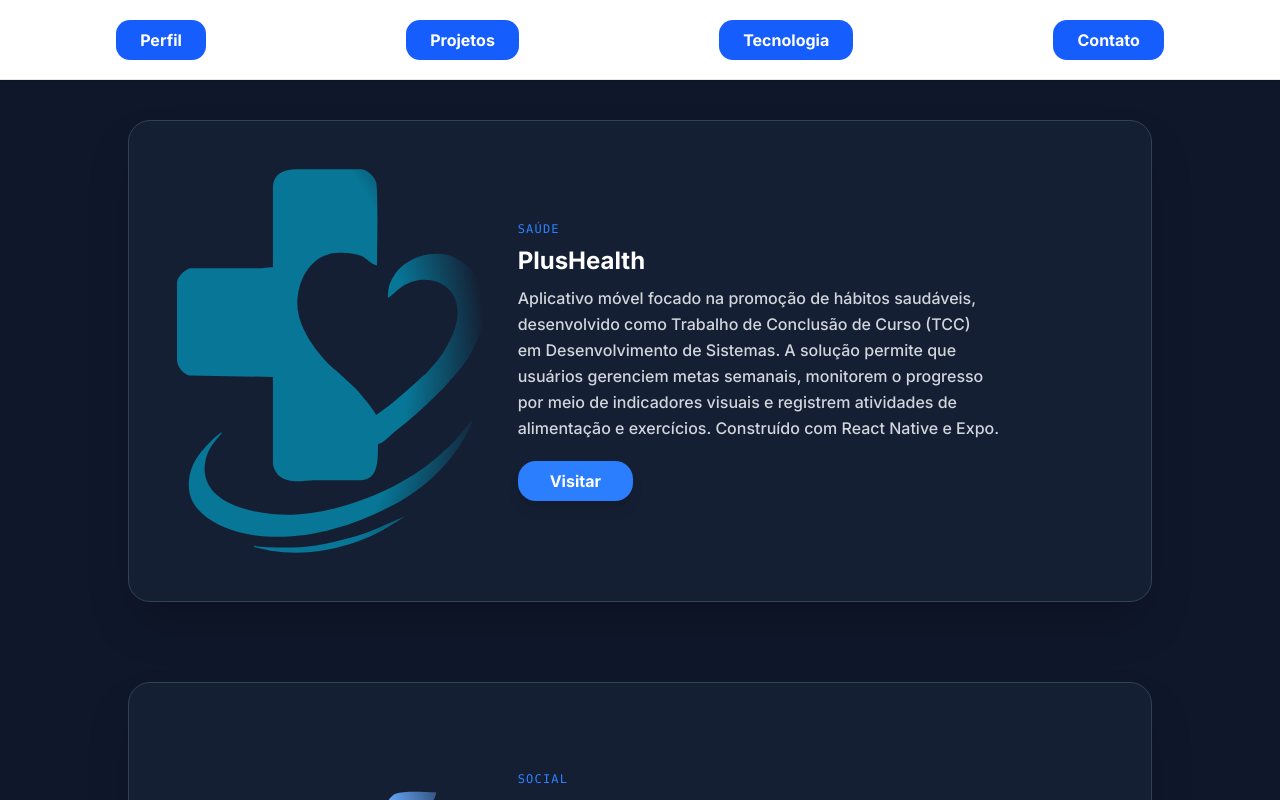
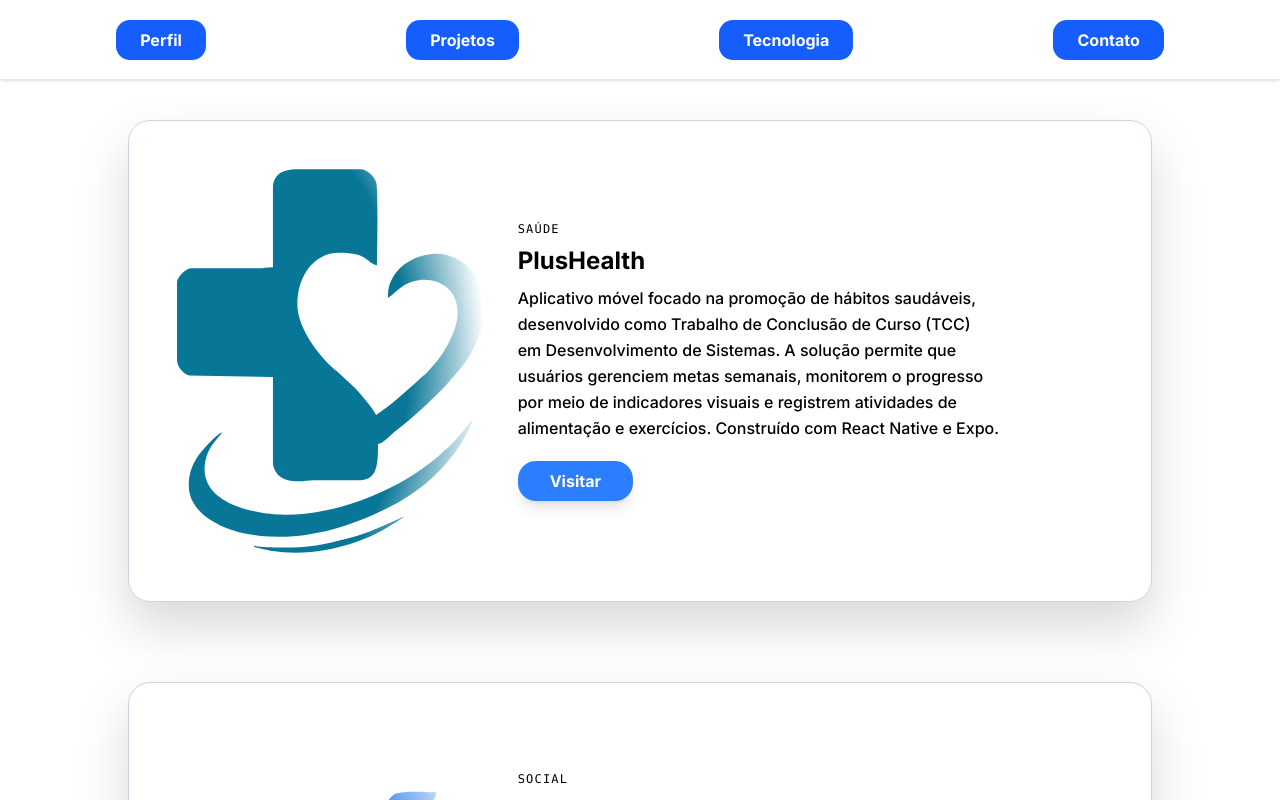
Before and after one commit to Stx44/portfolio-, a Next.js app: page /projetos in a window 1280 px wide. Shown: the top 800 px of the page. Built offline with nearby package versions, Linux system fonts and the light colour scheme.

Commit message:
header atualizado

```diff
--- a/app/home/page.jsx
+++ b/app/home/page.jsx
@@ -2,17 +2,25 @@
 
 import { motion } from "framer-motion";
 import Link from 'next/link';
-// Mude de magicui para ui
 import { TypingAnimation } from "@/components/ui/typing-animation";
 import { TextAnimate } from "@/components/ui/text-animate";
-
-
+import { useEffect } from "react";
 
 export default function Home() {
 
+  useEffect(() => {
+    document.documentElement.style.overflow = 'hidden';
+    document.body.style.overflow = 'hidden';
+
+    return () => {
+      document.documentElement.style.overflow = 'auto';
+      document.body.style.overflow = 'auto';
+    };
+  }, []);
+
   return (
-    <main className="relative w-full min-h-screen overflow-x-hidden">
-      <div className="fixed inset-0 -z-10 w-full h-full overflow-hidden">
+    <main className="relative w-full h-screen max-h-screen overflow-hidden">
+      <div className="fixed inset-0 -z-10 w-full h-full">
         <video
           autoPlay
           loop
@@ -25,24 +33,42 @@ export default function Home() {
         </video>
       </div>
 
-      <section className="w-full py-20 flex items-center justify-center">
-        <div className="max-w-screen-xl w-full grid grid-cols-1 md:grid-cols-2 gap-5 p-10 items-center">
+      <section className="w-full h-full flex items-center justify-center p-6 md:p-10">
+        <div className="max-w-screen-xl w-full grid grid-cols-1 md:grid-cols-2 gap-8 items-center">
+
           <div className="order-2 md:order-1">
-            <TypingAnimation blinkCursor={true} pauseDelay={2000} loop className="font-display text-4xl">Console.log("Hello World")</TypingAnimation>
-            <br /><br />
-            <textanimate animation="blurIn" as="h1" className="font-sans text-left text-xl leading-relaxed text-gray-800 mt-6">
-              Estudante do 1º semestre de Ciência da Computação, com foco no desenvolvimento de soluções modernas e aprendizado contínuo. Possuo conhecimentos básicos em JavaScript, com experiência prática na criação de interfaces dinâmicas utilizando React e React Native, além do desenvolvimento de APIs com Node.js. Complemento minha base técnica com a manipulação de bancos de dados relacionais em PostgreSQL.
-              <br /><br />
-              Busco minha primeira oportunidade para aplicar esses fundamentos em projetos reais e evoluir na trilha de engenharia de software.
-            </textanimate>
+            <TypingAnimation
+              blinkCursor={true}
+              pauseDelay={2000}
+              loop
+              className="font-display text-3xl md:text-4xl"
+            >
+              Console.log("Hello World")
+            </TypingAnimation>
+
+            <div className="mt-6">
+              <TextAnimate
+                animation="blurIn"
+                as="h1"
+                className="font-sans text-left text-lg md:text-xl leading-relaxed text-gray-800"
+              >
+                Estudante do 1º semestre de Ciência da Computação, com foco no desenvolvimento de soluções modernas e aprendizado contínuo. Possuo conhecimentos básicos em JavaScript, com experiência prática na criação de interfaces dinâmicas utilizando React e React Native, além do desenvolvimento de APIs com Node.js. Complemento minha base técnica com a manipulação de bancos de dados relacionais em PostgreSQL.
+              </TextAnimate>
+
+              <p className="font-sans text-left text-lg md:text-xl leading-relaxed text-gray-800 mt-4">
+                Busco minha primeira oportunidade para aplicar esses fundamentos em projetos reais e evoluir na trilha de engenharia de software.
+              </p>
+            </div>
           </div>
+
           <div className="flex justify-center items-center order-1 md:order-2">
             <img
               src="/image.jpeg"
               alt="João Vitor Cassiano"
-              className="h-80 w-80 rounded-full object-cover shadow-2xl border-4 border-gray-100"
+              className="h-60 w-60 md:h-80 md:w-80 rounded-full object-cover shadow-2xl border-4 border-gray-100"
             />
           </div>
+
         </div>
       </section>
     </main>
--- a/app/layout.jsx
+++ b/app/layout.jsx
@@ -1,6 +1,9 @@
+"use client"
+
 import { Archivo_Black, Inter } from "next/font/google";
 import Link from "next/link";
 import "./globals.css";
+import { motion } from "framer-motion"
 
 const archivoBlack = Archivo_Black({
   variable: "--font-archivo",
@@ -18,7 +21,6 @@ export default function RootLayout({ children }) {
     <html lang="pt-br" className={`${archivoBlack.variable} ${inter.variable} h-full antialiased`}>
       <body className="min-h-full flex flex-col font-sans bg-white text-black">
 
-        {/* Header Fixo no Topo */}
         <header className="fixed top-0 left-0 z-50 w-full h-20 bg-white/80 backdrop-blur-md border-b border-gray-200 shadow-sm">
           <nav className="flex items-center justify-around h-full max-w-screen-xl mx-auto px-4">
             <Link href="/home" className="px-6 py-2 bg-blue-600 text-white font-bold rounded-xl hover:bg-blue-700 transition-all active:scale-95">
--- a/app/projetos/page.jsx
+++ b/app/projetos/page.jsx
@@ -4,9 +4,9 @@ import { motion } from "framer-motion";
 import Link from 'next/link'
 
 const ProjectCard = ({ category, title, description, imgSrc, link, bg }) => (
-  <section className={`w-full flex items-center justify-center py-10 ${bg}`}>
+  <section className={`w-full flex items-center justify-center py-10 `}>
     <div className="max-w-screen-xl w-full px-10">
-      <div className="mx-auto max-w-5xl bg-slate-800/50 p-12 rounded-3xl border border-slate-700 shadow-2xl">
+      <div className="mx-auto max-w-5xl bg-white p-12 rounded-3xl border border-slate-300 drop-shadow-2xl ">
         <div className="flex items-center gap-8">
           <img
             className="hidden md:block w-1/3 mask-radial-[100%_100%] mask-radial-from-75% mask-radial-at-left object-contain"
@@ -14,9 +14,9 @@ const ProjectCard = ({ category, title, description, imgSrc, link, bg }) => (
             alt={title}
           />
           <div className="font-medium">
-            <p className="font-mono text-xs text-blue-500 uppercase tracking-widest">{category}</p>
-            <h2 className="mt-2 text-2xl font-bold text-white">{title}</h2>
-            <p className="mt-2 text-base leading-relaxed text-gray-300 text-balance">
+            <p className="font-mono text-xs text-black uppercase tracking-widest">{category}</p>
+            <h2 className="mt-2 text-2xl font-bold text-black">{title}</h2>
+            <p className="mt-2 text-base leading-relaxed text-black-300 text-balance">
               {description}
             </p>
             <a href={link} target="_blank" rel="noopener noreferrer">
```
Also changed, not shown: 1 other file (tests, documents, lock files or other folders).
